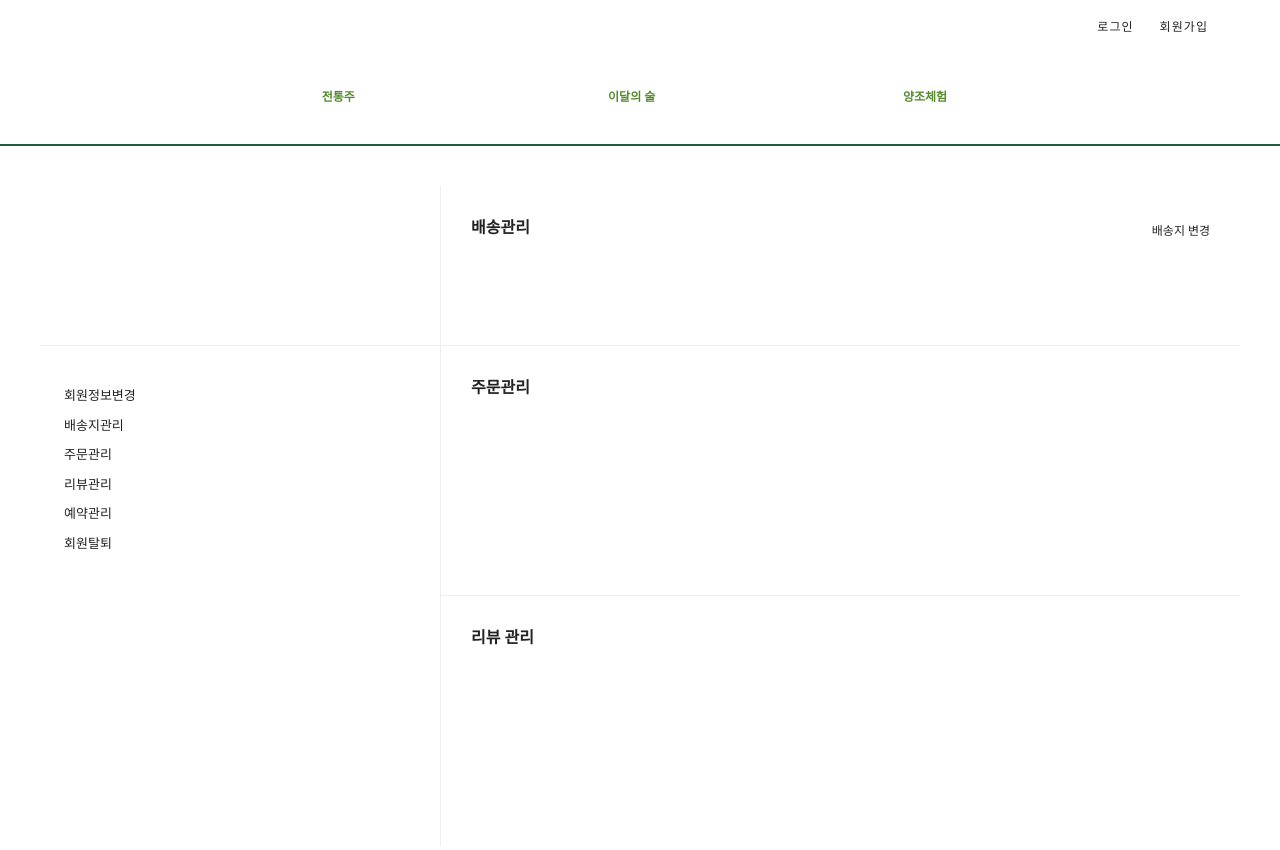
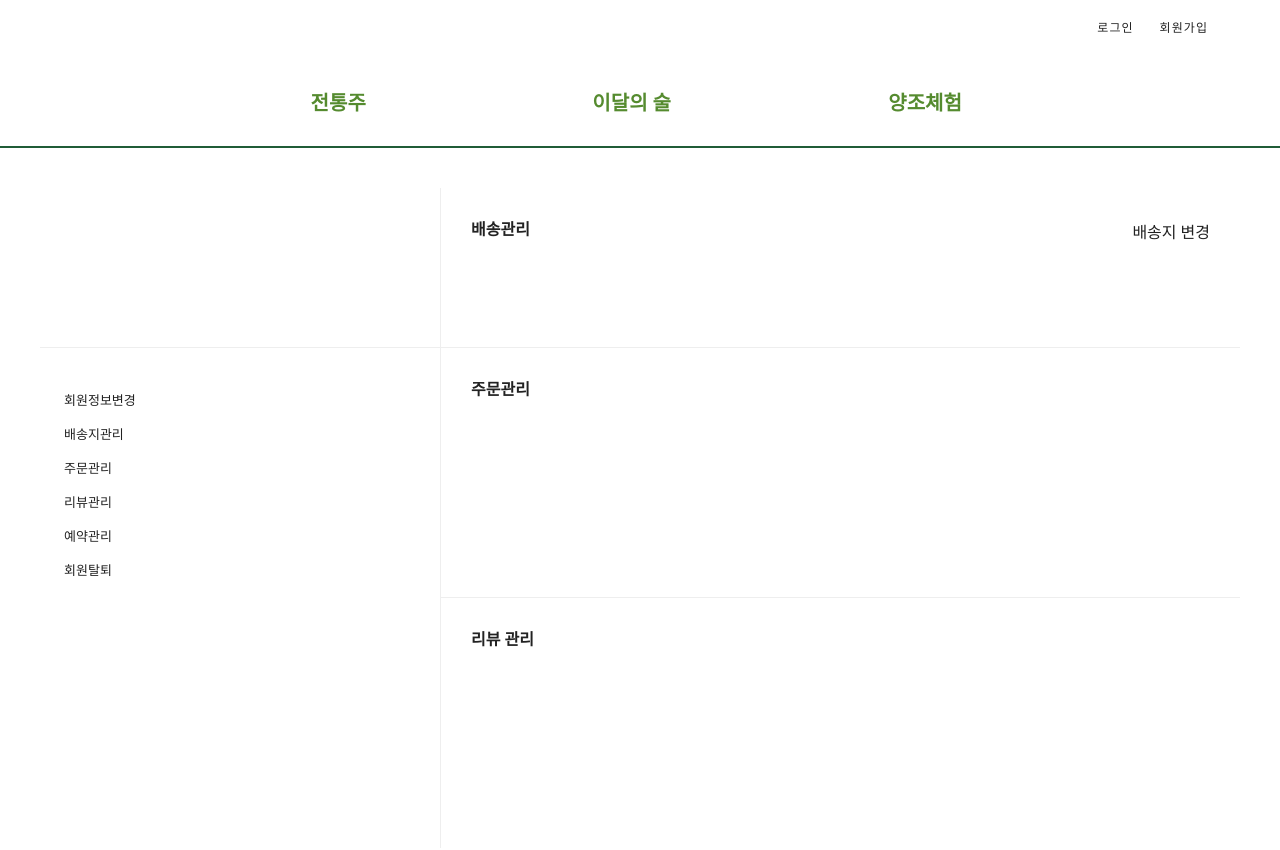
Before and after one commit to EDDI-RobotAcademy/TLST2, a Vue app in the folder ztz_web/: page /my-page in a window 1280 px wide. Shown: the top 850 px of the page. Built offline with nearby package versions, Linux system fonts and the light colour scheme; what vue-cookies, vue-paginate would draw is missing.

Commit message:
feat:[임보경] 컴포넌트 별 스타일 독립성을 위한 CSS 분리작업 [ZTZ-WEB-UI24]

```diff
--- /dev/null
+++ b/ztz_web/src/css/initialization.css
@@ -0,0 +1,14 @@
+
+/* common css */
+.wrap {
+    width: 1200px;
+    margin: 0 auto;
+    padding : 40px 0;
+    font-family: AppleSDGothicNeoM00;
+}
+.wrap ul {
+    list-style: none !important;
+}
+.no-border-bottom {
+    border-bottom: none !important;
+}
--- a/ztz_web/src/css/mypage.css
+++ b/ztz_web/src/css/mypage.css
@@ -1,28 +1,10 @@
-/* common css */
-
-.no-border-bottom {
-    border-bottom: none !important;
-}
 
 /* products list local-filter-area css*/
-.wrap {
-    width: 1200px;
-    margin: 0 auto;
-    padding : 40px 0;
-}
-.mypageWrap ul, p, div {
-    margin: 0 ;
-    font-family: AppleSDGothicNeoM00;
-    font-size: 12px;
-}
-.mypageWrap ul{
-    list-style: none ;
-}
+
 .mypageWrap{
     display:flex;
     justify-content: space-evenly;
 }
-
 .profile-section {
     width: 400px;
 }
--- a/ztz_web/src/css/products.css
+++ b/ztz_web/src/css/products.css
@@ -1,26 +1,13 @@
 
 /* products list local-filter-area css*/
-.listWrap {
-    width: 1200px;
-    margin: 0 auto;
-    padding : 40px 0;
-}
-.listWrap ul, p, div {
-    margin: 0 ;
-    font-family: AppleSDGothicNeoM00;
-    font-size: 12px;
-}
-.listWrap ul{
-    list-style: none ;
-}
-
 .list-filter-area {
     display: flex;
     justify-content: space-between;
     padding: 20px 0 10px 0;
+    font-size: 13px;
 }
 .list-filter-area > p {
-    margin: 0  !important;
+    margin: 0 !important;
     padding : 0;
 }
 .list-filter-area .local-filter {
--- a/ztz_web/src/views/mypage/MypageView.vue
+++ b/ztz_web/src/views/mypage/MypageView.vue
@@ -6,6 +6,7 @@
 </template>
 
 <script>
+import "@/css/initialization.css";
 import MyPageContentSection from "@/components/mypage/MyPageContentSection.vue";
 import MyPageProfileSection from "@/components/mypage/MyPageProfileSection.vue";
 
--- a/ztz_web/src/views/products/ProductsView.vue
+++ b/ztz_web/src/views/products/ProductsView.vue
@@ -1,5 +1,5 @@
 <template>
- <div class="listWrap">
+ <div class="wrap productWrap">
    <div class="list-filter-area">
      <p>모든 상품</p>
      <div class="local-filter">
@@ -22,6 +22,7 @@
 </template>
 
 <script>
+import "@/css/initialization.css";
 import ProductCard from "@/components/products/ProductCard.vue";
 import ProductList from "@/components/products/ProductList.vue";
 
```
